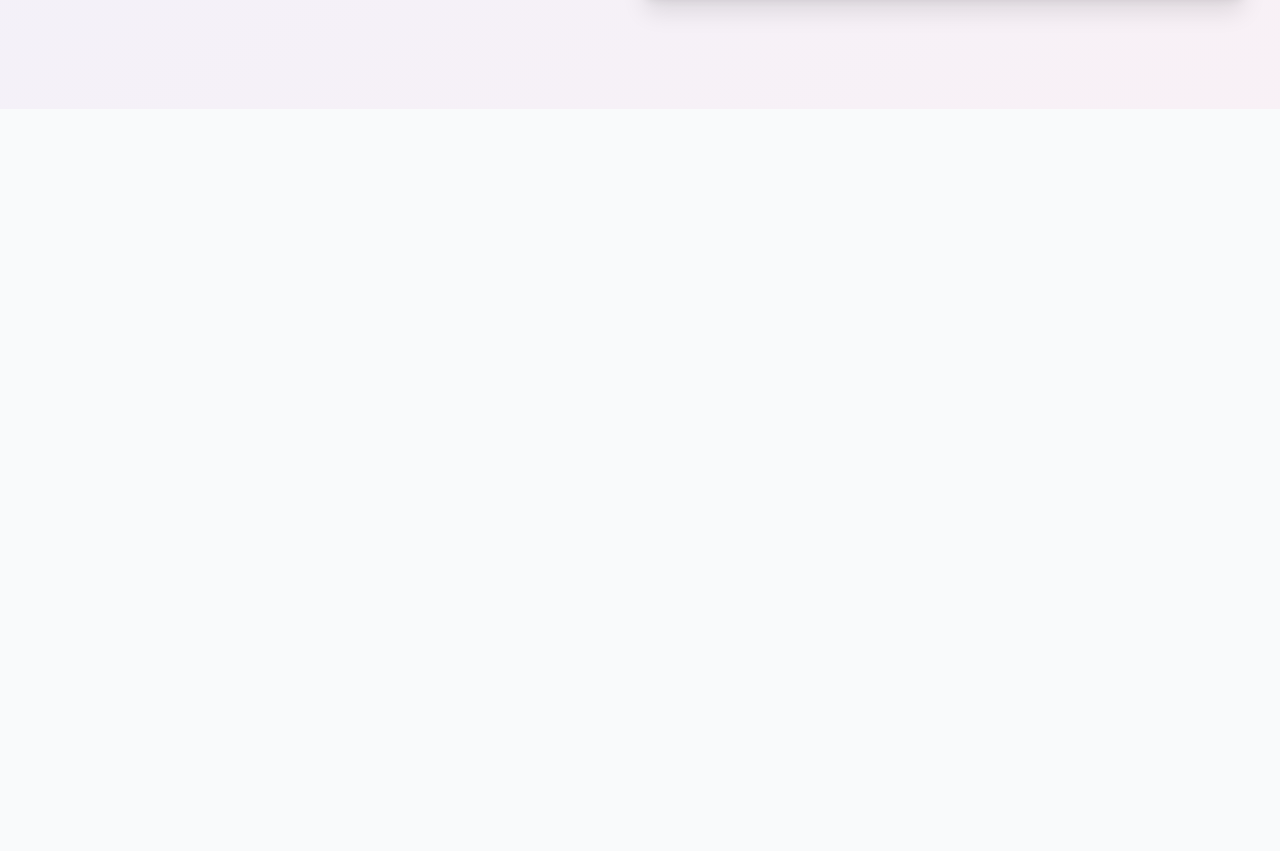
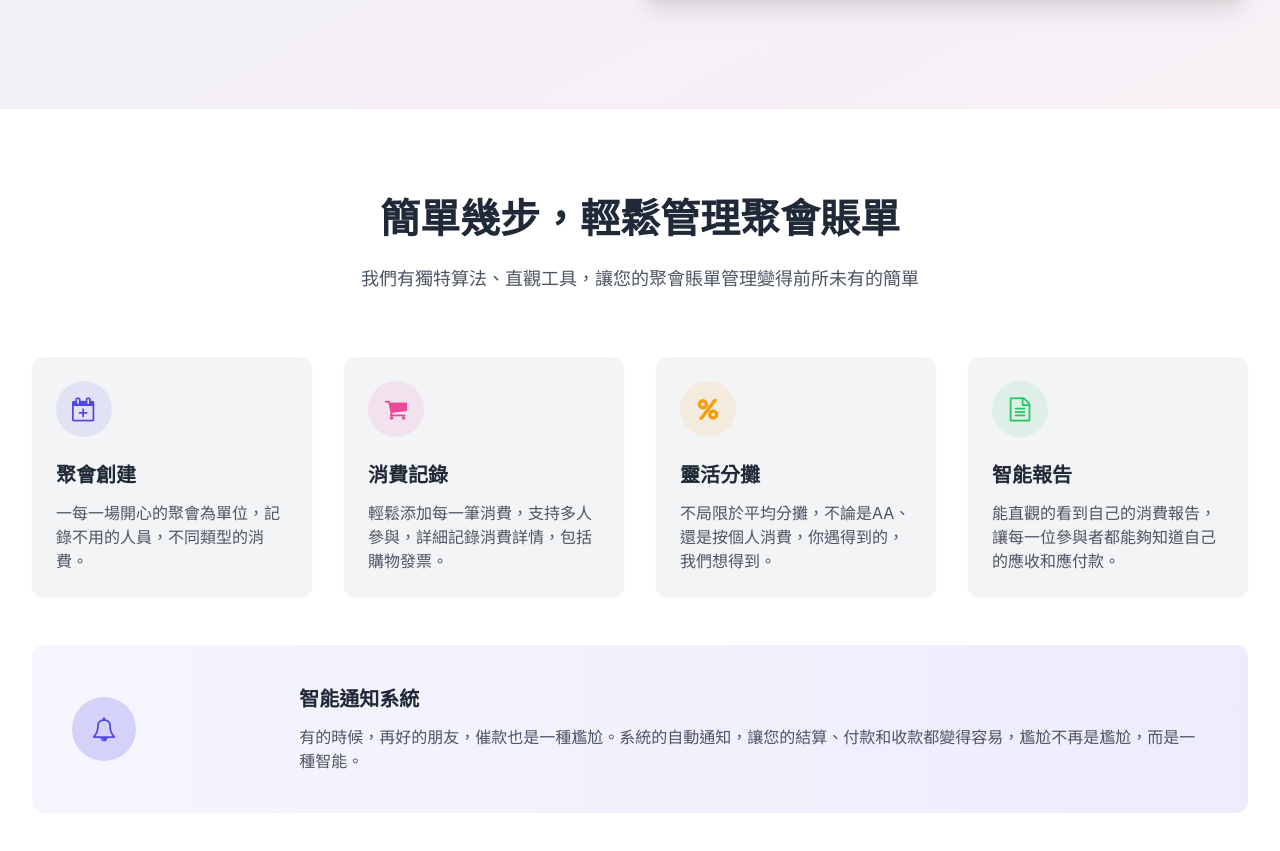
Before and after one commit to LucaXJX/PartyBillCalculator, a plain HTML site: page public/index.html in a window 1280 px wide. Shown: the part 563-1414 px from the top of the page. Before the commit the page ends 800 px from the top, so only its background shows below. Drawn offline with nearby package versions, Linux system fonts and the light colour scheme.

Commit message:
code: home page section 2 about the web fuction introduce, devided into five card. BUT!!!! need mention that when the home page structure finished, need to put the jump to the diffrent place of each section, and add the link into these button.

```diff
--- a/public/index.html
+++ b/public/index.html
@@ -153,6 +153,67 @@
                 </div>
             </div>
         </section>
+
+          <!-- 功能展示区 -->
+        <section id="features" class="py-20 bg-white">
+            <div class="container mx-auto px-4 sm:px-6 lg:px-8">
+                <div class="text-center mb-16">
+                    <h2 class="text-[clamp(1.8rem,4vw,2.5rem)] font-bold mb-4">簡單幾步，輕鬆管理聚會賬單</h2>
+                    <p class="text-gray-600 max-w-2xl mx-auto text-lg">我們有獨特算法、直觀工具，讓您的聚會賬單管理變得前所未有的簡單</p>
+                </div>
+
+                <div class="grid grid-cols-1 md:grid-cols-2 lg:grid-cols-4 gap-8">
+                    <!-- 功能卡片1：聚會創建 -->
+                    <div class="bg-light rounded-xl p-6 shadow-sm card-hover">
+                        <div class="w-14 h-14 bg-primary/10 rounded-full flex items-center justify-center mb-6">
+                            <i class="fa fa-calendar-plus-o text-primary text-2xl"></i>
+                        </div>
+                        <h3 class="text-xl font-semibold mb-3">聚會創建</h3>
+                        <p class="text-gray-600">一每一場開心的聚會為單位，記錄不用的人員，不同類型的消費。</p>
+                    </div>
+
+                    <!-- 功能卡片2：消費記錄 -->
+                    <div class="bg-light rounded-xl p-6 shadow-sm card-hover">
+                        <div class="w-14 h-14 bg-secondary/10 rounded-full flex items-center justify-center mb-6">
+                            <i class="fa fa-shopping-cart text-secondary text-2xl"></i>
+                        </div>
+                        <h3 class="text-xl font-semibold mb-3">消費記錄</h3>
+                        <p class="text-gray-600">輕鬆添加每一筆消費，支持多人參與，詳細記錄消費詳情，包括購物發票。</p>
+                    </div>
+
+                    <!-- 功能卡片3：靈活分攤 -->
+                    <div class="bg-light rounded-xl p-6 shadow-sm card-hover">
+                        <div class="w-14 h-14 bg-accent/10 rounded-full flex items-center justify-center mb-6">
+                            <i class="fa fa-percent text-accent text-2xl"></i>
+                        </div>
+                        <h3 class="text-xl font-semibold mb-3">靈活分攤</h3>
+                        <p class="text-gray-600">不局限於平均分攤，不論是AA、還是按個人消費，你遇得到的，我們想得到。</p>
+                    </div>
+
+                    <!-- 功能卡片4：智能報告 -->
+                    <div class="bg-light rounded-xl p-6 shadow-sm card-hover">
+                        <div class="w-14 h-14 bg-green-500/10 rounded-full flex items-center justify-center mb-6">
+                            <i class="fa fa-file-text-o text-green-500 text-2xl"></i>
+                        </div>
+                        <h3 class="text-xl font-semibold mb-3">智能報告</h3>
+                        <p class="text-gray-600">能直觀的看到自己的消費報告，讓每一位參與者都能夠知道自己的應收和應付款。</p>
+                    </div>
+                </div>
+
+                <!-- 额外功能：通知系統 -->
+                <div class="mt-12 bg-gradient-to-r from-primary/5 to-primary/10 rounded-xl p-8 md:p-10 flex flex-col md:flex-row items-center">
+                    <div class="md:w-1/5 mb-6 md:mb-0">
+                        <div class="w-16 h-16 bg-primary/20 rounded-full flex items-center justify-center">
+                            <i class="fa fa-bell-o text-primary text-2xl"></i>
+                        </div>
+                    </div>
+                    <div class="md:w-4/5">
+                        <h3 class="text-xl font-semibold mb-3">智能通知系統</h3>
+                        <p class="text-gray-600">有的時候，再好的朋友，催款也是一種尷尬。系統的自動通知，讓您的結算、付款和收款都變得容易，尷尬不再是尷尬，而是一種智能。</p>
+                    </div>
+                </div>
+            </div>
+        </section>
           </div>
         </div>
       </div>
```
